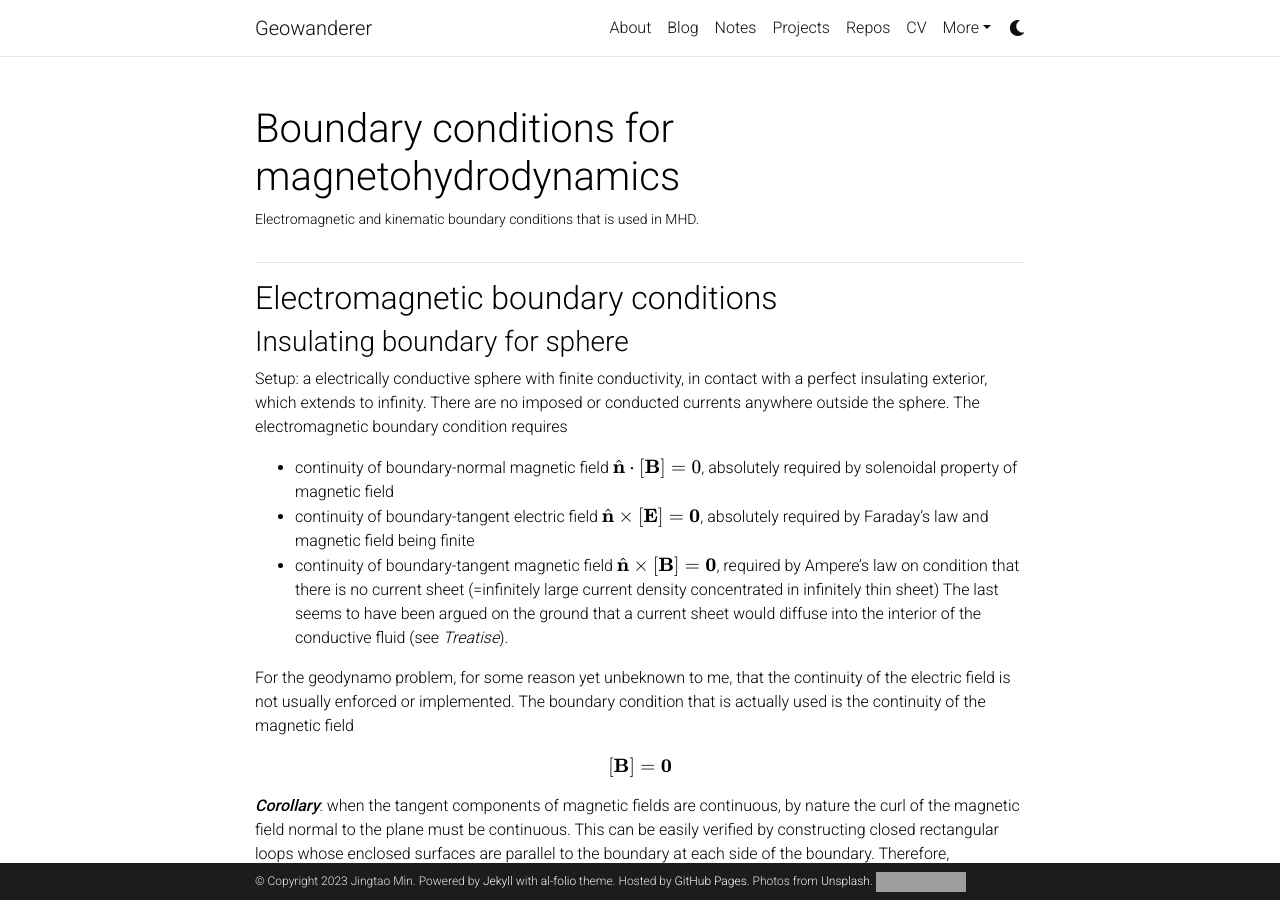
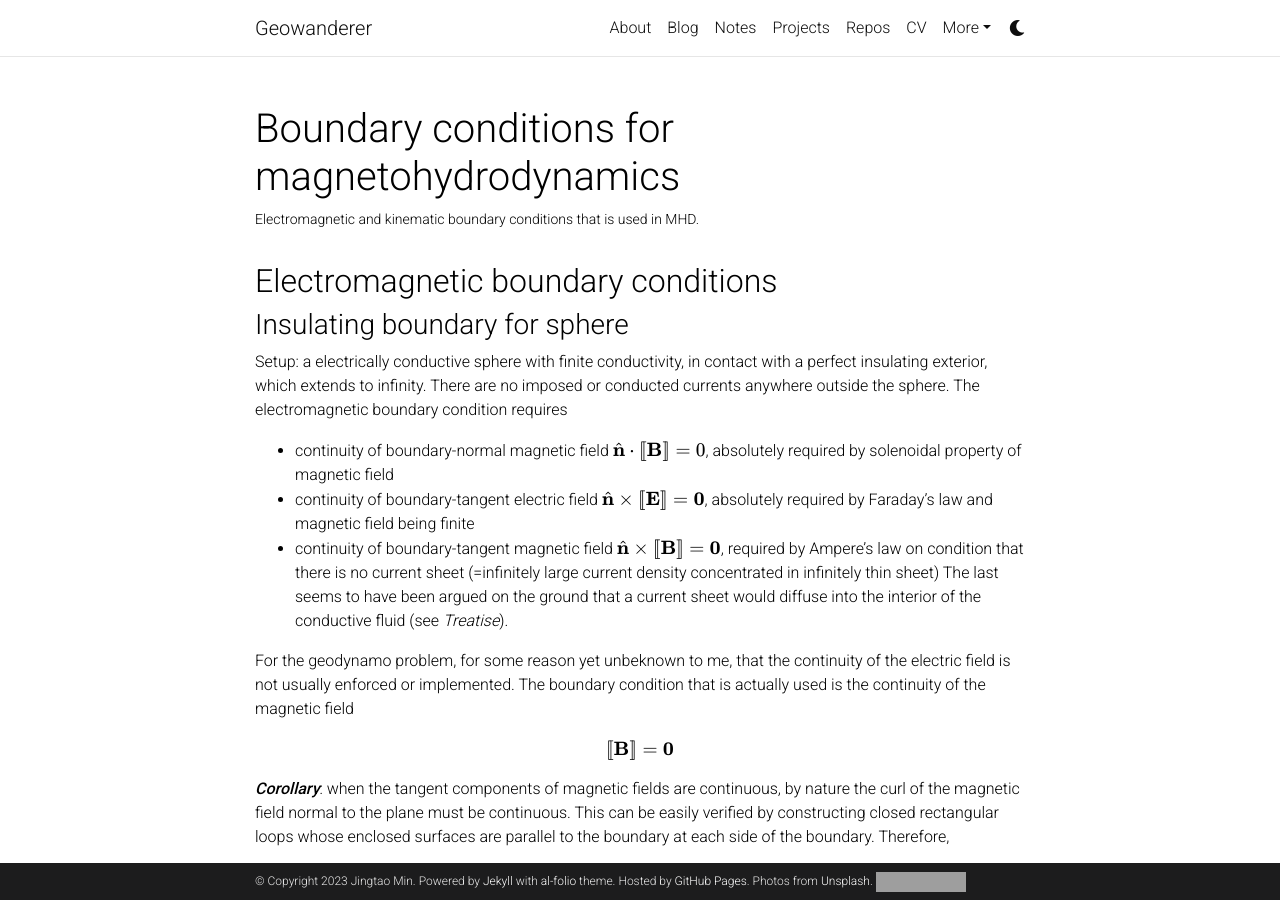
Before and after one commit to GentleMin/gentlemin.github.io, a Jekyll site: the page built from _notes/bc_mhd.md, in a window 1280 px wide and 900 px high. Built offline with Jekyll 4.4.1, drawn with Linux system fonts in a browser that asks for light colours; nearby versions of some CDN libraries; full-size pictures stand in for the smaller copies a plugin makes; comment, search, counter and statistics services are not loaded; a style sheet for code colours, icons or effects is not loaded; some of the changed text lies outside the part shown; grey boxes are pictures that could not be loaded.

Commit message:
Update on posts; add md2kramdown note

```diff
--- a/_notes/bc_mhd.md
+++ b/_notes/bc_mhd.md
@@ -7,28 +7,26 @@ date: 2023-06-15 12:30:00-0400
 category: Physics
 ---
 
----
-
 ## Electromagnetic boundary conditions
 
 ### Insulating boundary for sphere
 
 Setup: a electrically conductive sphere with finite conductivity, in contact with a perfect insulating exterior, which extends to infinity. There are no imposed or conducted currents anywhere outside the sphere. The electromagnetic boundary condition requires
-- continuity of boundary-normal magnetic field $$\hat{\mathbf{n}}\cdot[\mathbf{B}] = 0$$, absolutely required by solenoidal property of magnetic field
-- continuity of boundary-tangent electric field $$\hat{\mathbf{n}}\times[\mathbf{E}] = \mathbf{0}$$, absolutely required by Faraday's law and magnetic field being finite
-- continuity of boundary-tangent magnetic field $$\hat{\mathbf{n}}\times [\mathbf{B}] = \mathbf{0}$$, required by Ampere's law on condition that there is no current sheet (=infinitely large current density concentrated in infinitely thin sheet)
+- continuity of boundary-normal magnetic field $$\hat{\mathbf{n}}\cdot[\![\mathbf{B}]\!] = 0$$, absolutely required by solenoidal property of magnetic field
+- continuity of boundary-tangent electric field $$\hat{\mathbf{n}}\times[\![\mathbf{E}]\!] = \mathbf{0}$$, absolutely required by Faraday's law and magnetic field being finite
+- continuity of boundary-tangent magnetic field $$\hat{\mathbf{n}}\times [\![\mathbf{B}]\!] = \mathbf{0}$$, required by Ampere's law on condition that there is no current sheet (=infinitely large current density concentrated in infinitely thin sheet)
 The last seems to have been argued on the ground that a current sheet would diffuse into the interior of the conductive fluid (see *Treatise*).
 
 For the geodynamo problem, for some reason yet unbeknown to me, that the continuity of the electric field is not usually enforced or implemented. The boundary condition that is actually used is the continuity of the magnetic field
 
 $$
-[\mathbf{B}] = \mathbf{0}
+[\![\mathbf{B}]\!] = \mathbf{0}
 $$
 
 ***Corollary***: when the tangent components of magnetic fields are continuous, by nature the curl of the magnetic field normal to the plane must be continuous. This can be easily verified by constructing closed rectangular loops whose enclosed surfaces are parallel to the boundary at each side of the boundary. Therefore,
 
 $$
-\hat{\mathbf{n}}\cdot [\nabla\times \mathbf{B}] = 0
+\hat{\mathbf{n}}\cdot [\![\nabla\times \mathbf{B}]\!] = 0
 $$
 
 On the other hand, for the insulating exterior, if displacement current is neglected (*this is another assumption, which arises when the frequency is low enough. For the conductive medium, it means $$\omega \varepsilon \ll \sigma$$; for the insulator, it means the $$c/\omega$$ is much greater than the length scale on which the field varies. This pre-Maxwell form is used everywhere in core dynamics and EM sounding communities, but becomes a bit problematic when one wants to deal with energy flux in idealized insulating medium*), then $$\nabla\times \mathbf{B}=0$$ everywhere in the insulating region. To pair with this, one must have
```
Also changed, not shown: other parts of _notes/bc_mhd.md (+3 -0 lines), _notes/md_to_kramdown.md (added, +71 -0 lines), _pages/notes.md (+1 -1 lines), _posts/2023-06-17-sitcom_scale.md (+24 -7 lines), assets/img/himym_characters.jpg (added).
